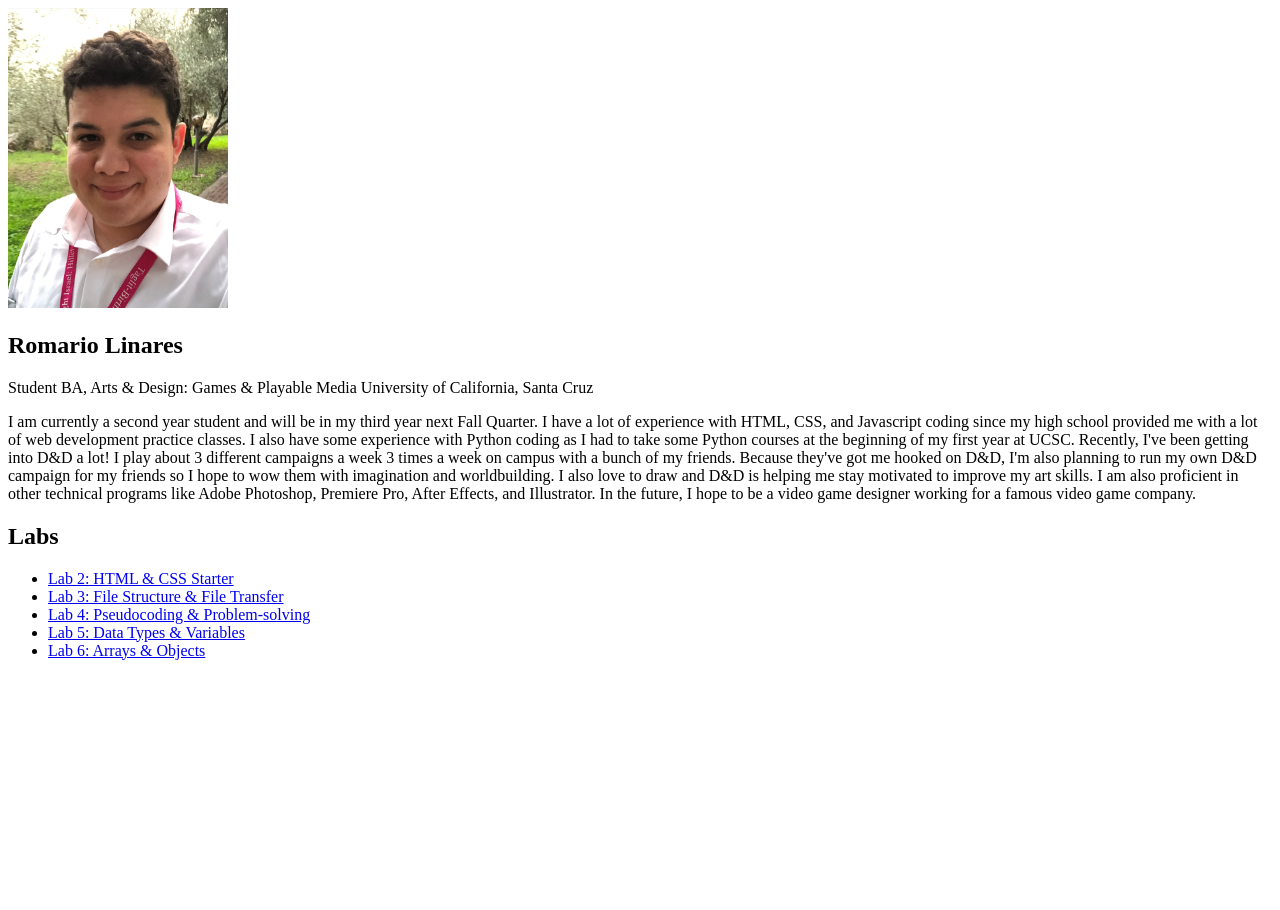
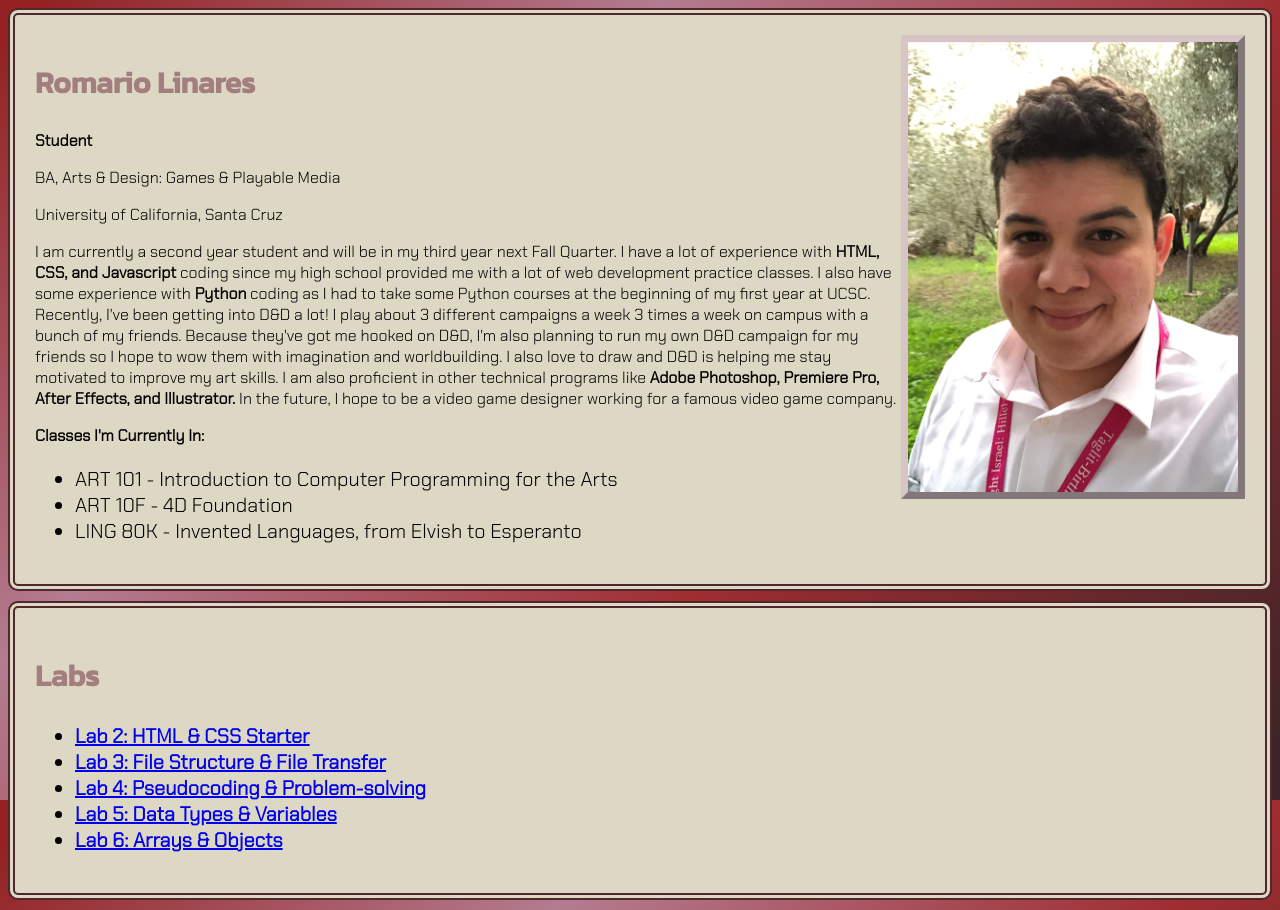
Before and after one commit to romariolinares1/art101, a plain HTML site: page index.html in a window 1280 px wide. Before the commit the page ends 800 px from the top, so only its background shows below. Drawn offline with Linux system fonts and the light colour scheme.

Commit message:
Changed html & css features
I changed the main homepage for index.html so that there are more visual CSS features along with newer texts added in HTML.

```diff
--- a/css/lab.css
+++ b/css/lab.css
@@ -1,4 +1,60 @@
+body {
+    font-family: -apple-system, BlinkMacSystemFont, sans-serif;
+    overflow: auto;
+    background: linear-gradient(315deg, rgb(62, 36, 40) 3%, rgb(159, 45, 48) 38%, rgb(179, 124, 144) 68%, rgb(147, 33, 33) 98%);
+    animation: gradient 15s ease infinite;
+    background-size: 400% 400%;
+    background-attachment: fixed;
+}
+
+@keyframes gradient {
+    0% {
+        background-position: 0% 0%;
+    }
+    50% {
+        background-position: 100% 100%;
+    }
+    100% {
+        background-position: 0% 0%;
+    }
+}
+
 #my-portrait {
-    width: 220px;
-    height: 300px;
+    width: 330px;
+    height: 450px;
+    border: outset 7px rgb(215, 196, 199);
 }
+
+.minor-section1 {
+    padding: 20px;
+    margin-bottom: 10px;
+    border: solid 1px #888;
+    background-color: #DDD8C4;
+    border-radius: 10px;
+    border: double 7px rgb(79, 38, 44);
+    display: flex;
+}
+
+.minor-section2 {
+    padding: 20px;
+    margin-bottom: 10px;
+    border: solid 1px #888;
+    background-color: #DDD8C4;
+    border-radius: 10px;
+    border: double 7px rgb(79, 38, 44);
+}
+
+h1, h2 {
+    font-family: 'Kanit', sans-serif;
+    color: rgb(163, 126, 126);
+    font-size: 30px
+}
+
+p {
+    font-family: 'Chakra Petch', sans-serif;
+}
+
+ul {
+    font-family: 'Chakra Petch', sans-serif;
+    font-size: 20px;
+}
--- a/index.html
+++ b/index.html
@@ -5,38 +5,54 @@
   	<meta charset="UTF-8" />
   	<meta name="viewport" content="width=device-width, initial-scale=1.0" />
 	<link rel="stylesheet" type="text/css" href="css/lab.css">
+	<link rel="preconnect" href="https://fonts.googleapis.com">
+	<link rel="preconnect" href="https://fonts.gstatic.com" crossorigin>
+	<link href="https://fonts.googleapis.com/css2?family=Kanit:wght@200;500&display=swap" rel="stylesheet">
+	<link rel="preconnect" href="https://fonts.googleapis.com">
+	<link rel="preconnect" href="https://fonts.gstatic.com" crossorigin>
+	<link href="https://fonts.googleapis.com/css2?family=Chakra+Petch:wght@300&display=swap" rel="stylesheet">
 </head>
 <body>
 	<main id="content">
 		<section>
-			<div class="minor-section">
-				<img id="my-portrait" src="img/selfie.jpg">
+			<div class="minor-section1">
+				<div class="float-selection">
 					<h1>Romario Linares</h1>
-				<p class="intro">Student
-					BA, Arts & Design: Games & Playable Media
-					University of California, Santa Cruz
-				</p>
+					<p><b>Student</b></p>
+					<p>BA, Arts & Design: Games & Playable Media</p>
+					<p>University of California, Santa Cruz</p>
 					<p>I am currently a second year student and will be in my third year next Fall Quarter.
-					I have a lot of experience with HTML, CSS, and Javascript coding since my
+						I have a lot of experience with <b>HTML, CSS, and Javascript</b> coding since my
 						high school provided me with a lot of web development practice classes. I also
-					have some experience with Python coding as I had to take some Python courses
+						have some experience with <b>Python</b> coding as I had to take some Python courses
 						at the beginning of my first year at UCSC. Recently, I've been getting into
 						D&D a lot! I play about 3 different campaigns a week 3 times a week on campus
 						with a bunch of my friends. Because they've got me hooked on D&D, I'm also
 						planning to run my own D&D campaign for my friends so I hope to wow them with
 						imagination and worldbuilding. I also love to draw and D&D is helping me stay
 						motivated to improve my art skills. I am also proficient in other technical programs
-					like Adobe Photoshop, Premiere Pro, After Effects, and Illustrator. In the future,
-					I hope to be a video game designer working for a famous video game company.</p>
+						like <b>Adobe Photoshop, Premiere Pro, After Effects, and Illustrator.</b> In the future,
+						I hope to be a video game designer working for a famous video game company.
+					</p>
+					<p><b>Classes I'm Currently In:</b></p>
+					<ul>
+						<li>ART 101 - Introduction to Computer Programming for the Arts</li>
+						<li>ART 10F - 4D Foundation</li>
+						<li>LING 80K - Invented Languages, from Elvish to Esperanto</li>
+					</ul>
 				</div>
-			<div class="minor-section">
+				<div class="float-selection">
+					<img id="my-portrait" src="img/selfie.jpg">
+				</div>
+			</div>
+			<div class="minor-section2">
 				<h2>Labs</h2>
 				<ul>
-					<li><a href ="lab2/index.html">Lab 2: HTML & CSS Starter</a></li>
+					<b><li><a href ="lab2/index.html">Lab 2: HTML & CSS Starter</a></li>
 					<li><a href="lab3/index.html">Lab 3: File Structure & File Transfer</a></li>
 					<li><a href="lab4/index.html">Lab 4: Pseudocoding & Problem-solving</a></li>
 					<li><a href="lab5/index.html">Lab 5: Data Types & Variables</a></li>
-					<li><a href="lab6/index.html">Lab 6: Arrays & Objects</a></li>
+					<li><a href="lab6/index.html">Lab 6: Arrays & Objects</a></li></b>
 				</ul>
 			</div>
 		</section>
```
Lines whose indentation alone changed are shown as unchanged.
